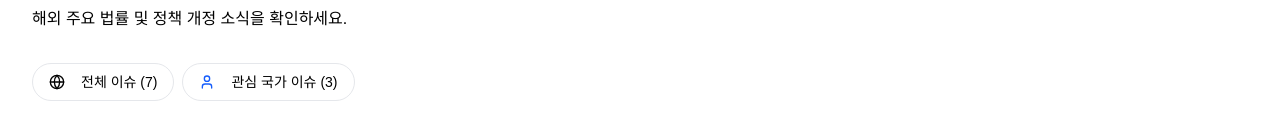
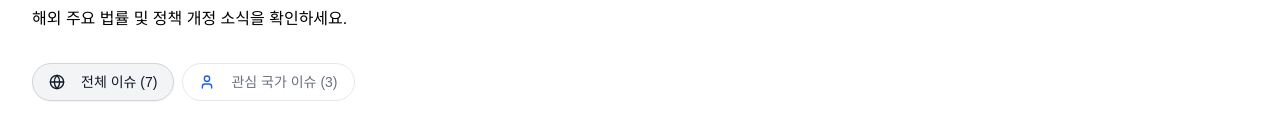
Before and after one commit to GCU-PProject/FE, a React (Vite) app: page / in a window 1280 px wide. Shown: the part 137-277 px from the top of the page. Built offline with nearby package versions, Linux system fonts and the light colour scheme.

Commit message:
관심국가, 전체 이슈 클릭 색상 추가

```diff
--- a/src/components/common/DashboardTabs.tsx
+++ b/src/components/common/DashboardTabs.tsx
@@ -28,9 +28,9 @@ export type DashboardTabsContentProps = {
   children: React.ReactNode;
 };
 
-/**
- * @description 대시보드용 탭 컨테이너
- */
+/* ------------------------------------------------------------
+   DashboardTabs (Container)
+------------------------------------------------------------ */
 export const DashboardTabs = ({
                                 defaultValue,
                                 onValueChange,
@@ -44,31 +44,30 @@ export const DashboardTabs = ({
   };
 
   const enhancedChildren = React.Children.map(children, (child) => {
-    if (!React.isValidElement(child)) {
-      return child;
-    }
+    if (!React.isValidElement(child)) return child;
 
-    // 탭 버튼 리스트에만 상태 주입
-    if (child.type === DashboardTabsList) {
+    // ⭐ displayName 비교로 안정적으로 매칭
+    if ((child.type as any).displayName === 'DashboardTabsList') {
       return React.cloneElement(
         child as React.ReactElement<DashboardTabsListProps>,
         {
           activeTab,
           onTabChange: handleTabChange,
-        },
+        }
       );
     }
 
-    // 나머지 자식들은 그대로 렌더
     return child;
   });
 
-  return <div className='flex flex-col gap-4'>{enhancedChildren}</div>;
+  return <div className="flex flex-col gap-4">{enhancedChildren}</div>;
 };
 
-/**
- * @description 탭 버튼 묶음
- */
+DashboardTabs.displayName = 'DashboardTabs';
+
+/* ------------------------------------------------------------
+   Tabs List (Button Group)
+------------------------------------------------------------ */
 export const DashboardTabsList = ({
                                     className = '',
                                     activeTab,
@@ -85,16 +84,18 @@ export const DashboardTabsList = ({
           {
             activeTab,
             onTabClick: handleChange,
-          },
-        ),
+          }
+        )
       )}
     </div>
   );
 };
 
-/**
- * @description 개별 탭 버튼
- */
+DashboardTabsList.displayName = 'DashboardTabsList';
+
+/* ------------------------------------------------------------
+   Tabs Trigger (Each Button)
+------------------------------------------------------------ */
 export const DashboardTabsTrigger = ({
                                        className = '',
                                        value,
@@ -106,12 +107,12 @@ export const DashboardTabsTrigger = ({
 
   const baseClasses =
     'inline-flex items-center gap-2 rounded-full border px-4 py-2 ' +
-    'text-sm font-medium transition-colors disabled:pointer-events-none ' +
-    'disabled:opacity-50';
+    'text-sm font-medium transition-colors disabled:pointer-events-none disabled:opacity-50';
 
+  // ⭐ 클릭 시 회색 배경 적용된 버전
   const stateClasses = isActive
-    ? 'border-border-strong bg-surface-elevated text-primary shadow-xs'
-    : 'border-border-subtle bg-surface text-secondary hover:border-border-strong';
+    ? 'border-gray-300 bg-gray-100 text-gray-900 shadow-sm'
+    : 'border-gray-200 bg-white text-gray-500 hover:bg-gray-50';
 
   const handleClick = (): void => {
     onTabClick?.(value);
@@ -119,7 +120,7 @@ export const DashboardTabsTrigger = ({
 
   return (
     <button
-      type='button'
+      type="button"
       onClick={handleClick}
       className={`${baseClasses} ${stateClasses} ${className}`}
     >
@@ -128,10 +129,11 @@ export const DashboardTabsTrigger = ({
   );
 };
 
-/**
- * @description 탭 콘텐츠 컨테이너
- * - value === activeTab 일 때만 children 렌더
- */
+DashboardTabsTrigger.displayName = 'DashboardTabsTrigger';
+
+/* ------------------------------------------------------------
+   Tabs Content (Tab Panel)
+------------------------------------------------------------ */
 export const DashboardTabsContent = ({
                                        className = '',
                                        value,
@@ -141,3 +143,5 @@ export const DashboardTabsContent = ({
   activeTab === value ? (
     <div className={`space-y-4 ${className}`}>{children}</div>
   ) : null;
+
+DashboardTabsContent.displayName = 'DashboardTabsContent';
```
